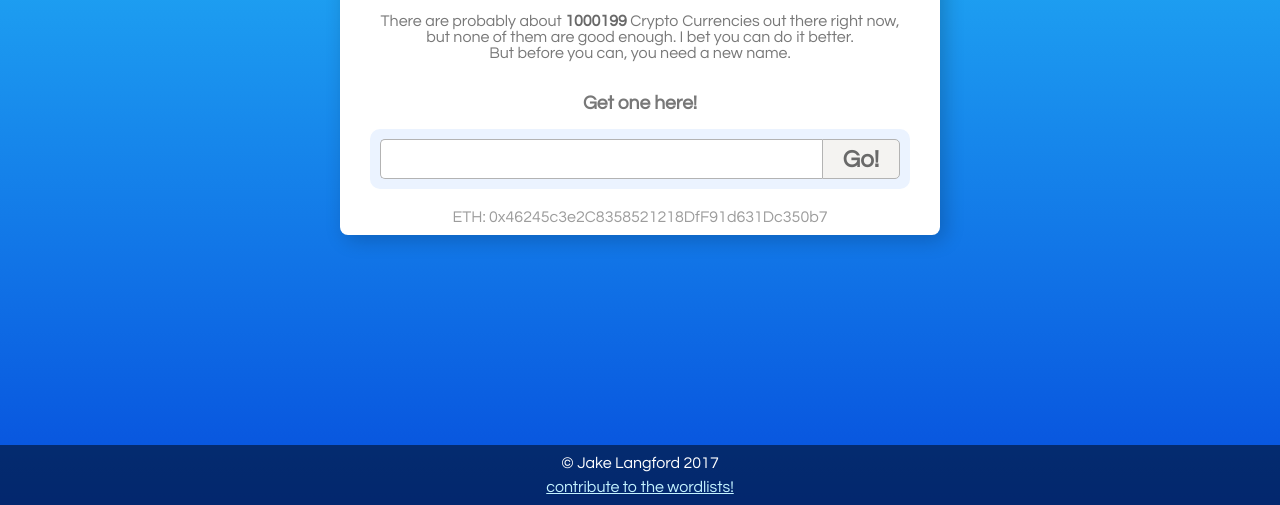
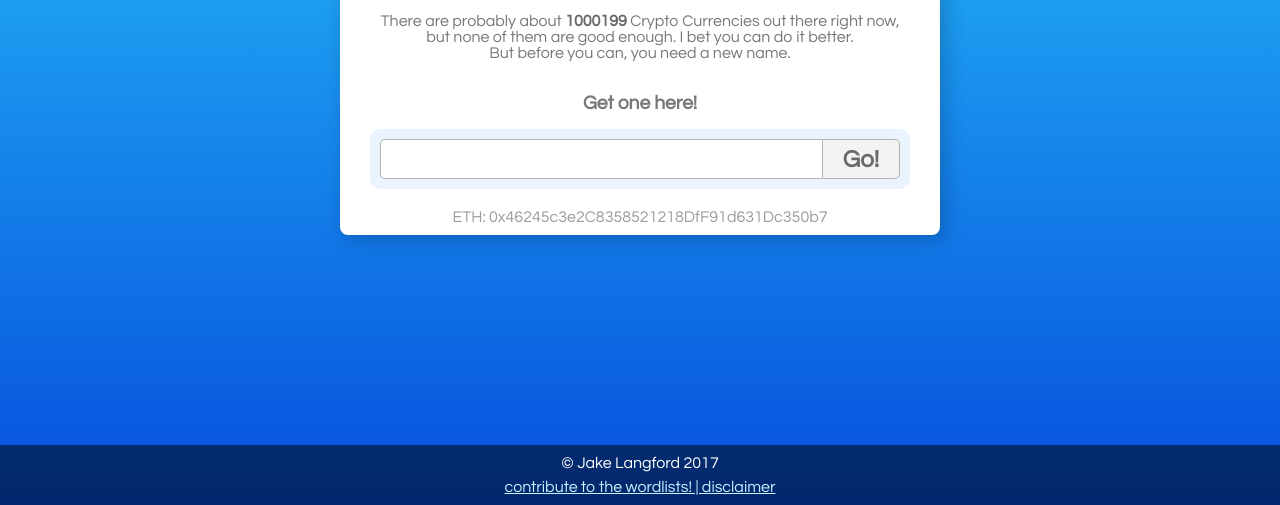
Before and after one commit to JakeHL/CRYPTONAMEGEN, a plain HTML site: page index.html in a window 1280 px wide. Shown: the part 295-800 px from the top of the page. Drawn offline with Linux system fonts and the light colour scheme.

```diff
--- a/index.html
+++ b/index.html
@@ -35,7 +35,7 @@
 
             <div id="footer">
                <div>&copy; Jake Langford <span id="footerYear"></span></div>
-               <a href="http://github.com/jakehl/CRYPTONAMEGEN">Contribute to the wordlists!</a>
+               <a href="http://github.com/jakehl/CRYPTONAMEGEN">Contribute to the wordlists! | disclaimer</a>
             </div>
 
             <script src="./wordGen.js"></script>
```
